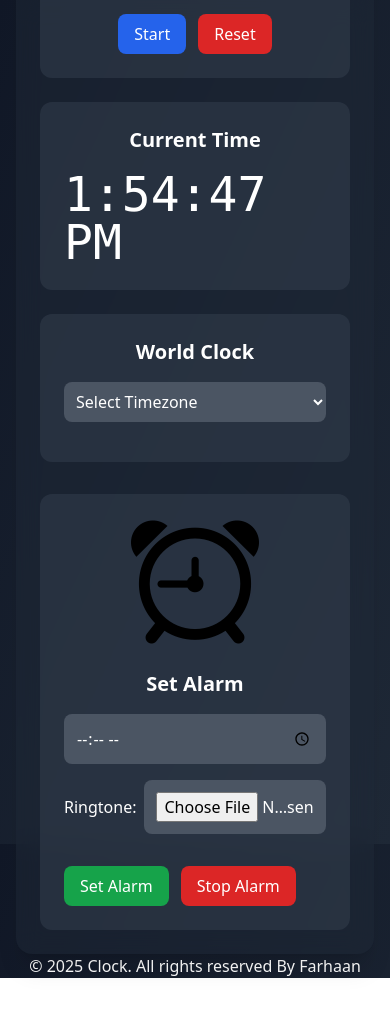
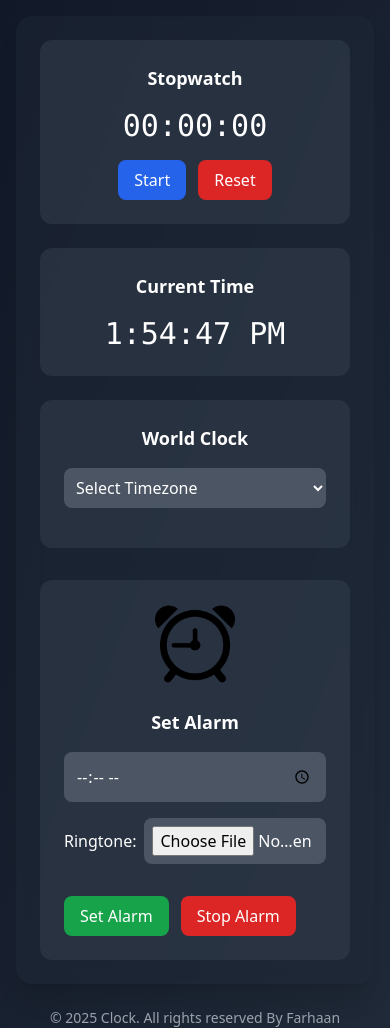
Before and after one commit to mdfarhaan1044/clock, a plain HTML site: page index.html in a window 390 px wide. Before the commit the page ends 978 px from the top, so only its background shows below. Drawn offline with nearby package versions, Linux system fonts and the light colour scheme.

Commit message:
Mobile view

```diff
--- a/index.html
+++ b/index.html
@@ -1,43 +1,32 @@
 <!DOCTYPE html>
 <html lang="en">
-
 <head>
-  <meta charset="UTF-8" />
-  <meta name="viewport" content="width=device-width, initial-scale=1.0" />
+  <meta charset="utf-8" />
+  <meta name="viewport" content="width=device-width, initial-scale=1" />
   <script src="https://cdn.tailwindcss.com"></script>
   <title>Clock</title>
   <style>
-    .scrollbar-hide::-webkit-scrollbar {
-      display: none;
-      /* Chrome, Safari, Edge */
-    }
-
-    .scrollbar-hide {
-      -ms-overflow-style: none;
-      /* IE/Edge */
-      scrollbar-width: none;
-      /* Firefox */
-    }
+    /* hide scrollbar but keep scrolling */
+    .scrollbar-hide::-webkit-scrollbar { display: none; }
+    .scrollbar-hide { -ms-overflow-style: none; scrollbar-width: none; -webkit-overflow-scrolling: touch; }
   </style>
 </head>
+<body class="bg-gradient-to-br from-gray-900 to-gray-800 text-white min-h-screen flex flex-col items-center justify-start p-4 font-sans overflow-y-auto scrollbar-hide"
+      style="padding-bottom: env(safe-area-inset-bottom);">
 
-<body
-  class="bg-gradient-to-br from-gray-900 to-gray-800 text-white min-h-screen flex flex-col items-center justify-center p-4 font-sans overflow-y-scroll scrollbar-hide h-64">
   <!-- Main Container -->
   <div class="w-full max-w-5xl bg-gray-800/50 backdrop-blur-md rounded-2xl shadow-xl p-6">
     <!-- Top Section: Stopwatch, Current Time, World Clock -->
     <div class="grid grid-cols-1 md:grid-cols-3 gap-6 mb-8">
       <!-- Stopwatch -->
       <div class="flex flex-col items-center bg-gray-700/50 rounded-xl p-6">
-        <h2 class="text-xl font-semibold mb-4">Stopwatch</h2>
-        <p id="stopwatchTime" class="text-4xl font-mono mb-4"></p>
+        <h2 class="text-lg md:text-xl font-semibold mb-4">Stopwatch</h2>
+        <p id="stopwatchTime" class="text-3xl md:text-4xl font-mono mb-4"></p>
         <div class="flex gap-3">
-          <button id="startStop"
-            class="px-4 py-2 bg-blue-600 hover:bg-blue-700 rounded-lg transition-transform transform hover:scale-105">
+          <button id="startStop" class="px-4 py-2 bg-blue-600 hover:bg-blue-700 rounded-lg transition-transform transform hover:scale-105">
             Start
           </button>
-          <button id="reset"
-            class="px-4 py-2 bg-red-600 hover:bg-red-700 rounded-lg transition-transform transform hover:scale-105">
+          <button id="reset" class="px-4 py-2 bg-red-600 hover:bg-red-700 rounded-lg transition-transform transform hover:scale-105">
             Reset
           </button>
         </div>
@@ -45,18 +34,17 @@
 
       <!-- Current Time -->
       <div class="flex flex-col items-center bg-gray-700/50 rounded-xl p-6">
-        <h2 class="text-xl font-semibold mb-4">Current Time</h2>
-        <p id="currentTime" class="text-5xl font-mono"></p>
+        <h2 class="text-lg md:text-xl font-semibold mb-4">Current Time</h2>
+        <p id="currentTime" class="text-3xl md:text-5xl font-mono text-center"></p>
       </div>
 
       <!-- World Clock -->
       <div class="flex flex-col items-center bg-gray-700/50 rounded-xl p-6">
-        <h2 class="text-xl font-semibold mb-4">World Clock</h2>
-        <select id="timezone-select"
-          class="p-2 bg-gray-600 rounded-lg text-white w-full max-w-xs mb-4 focus:outline-none focus:ring-2 focus:ring-blue-500">
+        <h2 class="text-lg md:text-xl font-semibold mb-4">World Clock</h2>
+        <select id="timezone-select" class="p-2 bg-gray-600 rounded-lg text-white w-full max-w-xs mb-4 focus:outline-none focus:ring-2 focus:ring-blue-500">
           <option value="">Select Timezone</option>
         </select>
-        <p id="world-time" class="text-2xl font-mono"></p>
+        <p id="world-time" class="text-xl md:text-2xl font-mono text-center"></p>
       </div>
     </div>
 
@@ -64,27 +52,25 @@
     <div class="grid grid-cols-1 md:grid-cols-2 gap-6 bg-gray-700/50 rounded-xl p-6">
       <!-- Clock Icon -->
       <div class="flex justify-center items-center">
-        <img id="icon" src="circular-alarm-clock-tool.png" alt="clock" class="w-32 h-32 object-contain" />
+        <!-- responsive image sizes -->
+        <img id="icon" src="circular-alarm-clock-tool.png" alt="clock" class="w-20 md:w-32 h-auto object-contain" />
       </div>
 
       <!-- Alarm Controls -->
       <div class="flex flex-col items-center">
-        <h2 class="text-xl font-semibold mb-4">Set Alarm</h2>
+        <h2 class="text-lg md:text-xl font-semibold mb-4">Set Alarm</h2>
         <div class="flex flex-col gap-4 w-full max-w-md">
-          <input id="alarmTime" type="time"
-            class="p-3 bg-gray-600 rounded-lg text-white w-full focus:outline-none focus:ring-2 focus:ring-blue-500" />
+          <input id="alarmTime" type="time" class="p-3 bg-gray-600 rounded-lg text-white w-full focus:outline-none focus:ring-2 focus:ring-blue-500" />
           <label class="flex items-center gap-2">
             <span>Ringtone:</span>
-            <input type="file" id="music" class="p-3 bg-gray-600 rounded-lg text-white w-full" />
+            <input type="file" id="music" class="p-2 bg-gray-600 rounded-lg text-white w-full" />
           </label>
-          <p id="alarmMessage" class="text-center text-lg"></p>
+          <p id="alarmMessage" class="text-center text-base"></p>
           <div class="flex gap-3">
-            <button id="setAlarm"
-              class="px-4 py-2 bg-green-600 hover:bg-green-700 rounded-lg transition-transform transform hover:scale-105">
+            <button id="setAlarm" class="px-4 py-2 bg-green-600 hover:bg-green-700 rounded-lg transition-transform transform hover:scale-105">
               Set Alarm
             </button>
-            <button id="stopAlarm"
-              class="px-4 py-2 bg-red-600 hover:bg-red-700 rounded-lg transition-transform transform hover:scale-105">
+            <button id="stopAlarm" class="px-4 py-2 bg-red-600 hover:bg-red-700 rounded-lg transition-transform transform hover:scale-105">
               Stop Alarm
             </button>
           </div>
@@ -93,14 +79,13 @@
     </div>
   </div>
 
+  <footer class="mt-6 text-center text-sm text-gray-400">
+    <p>© 2025 Clock. All rights reserved By Farhaan</p>
+  </footer>
+
   <!-- Scripts -->
   <script type="module" src="time.js"></script>
   <script src="world-clock.js"></script>
   <script src="stop-watch.js"></script>
-
-  <footer>
-    <p>© 2025 Clock. All rights reserved By Farhaan</p>
-  </footer>
 </body>
-
 </html>
```
